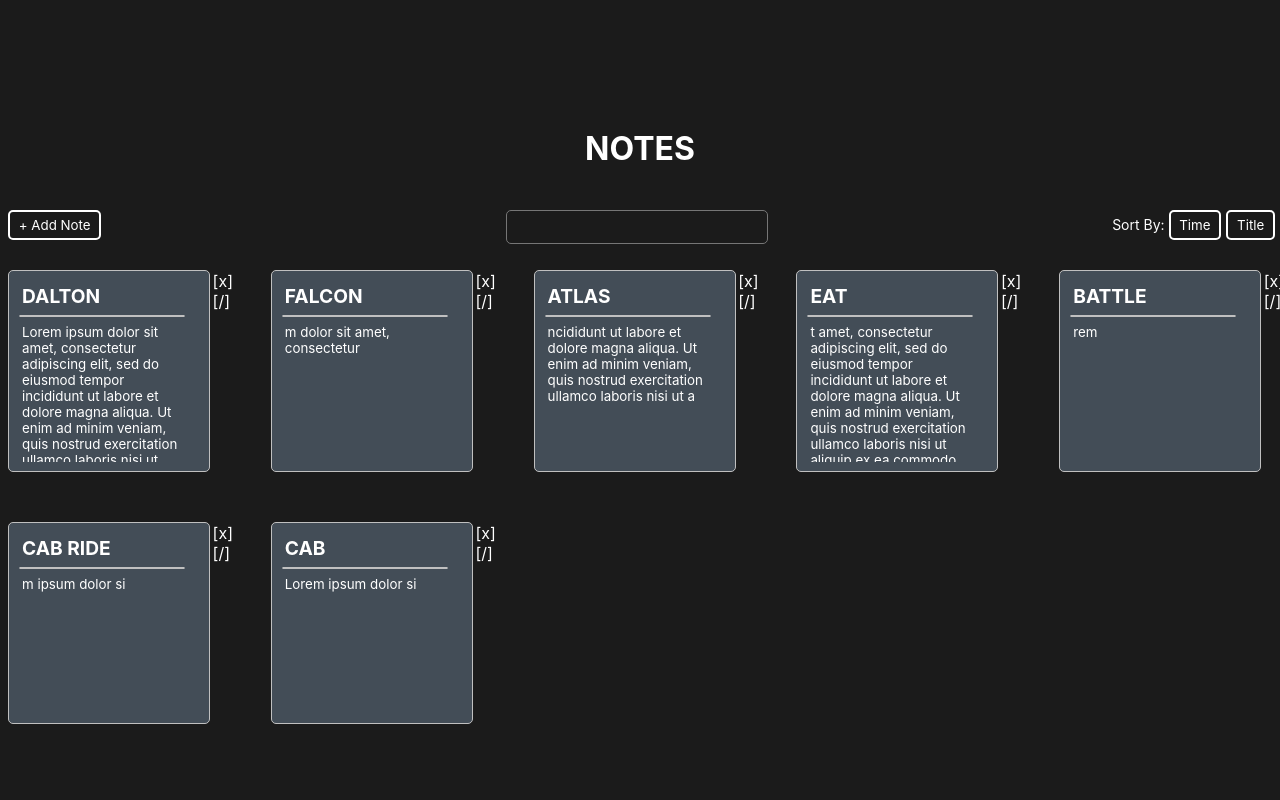
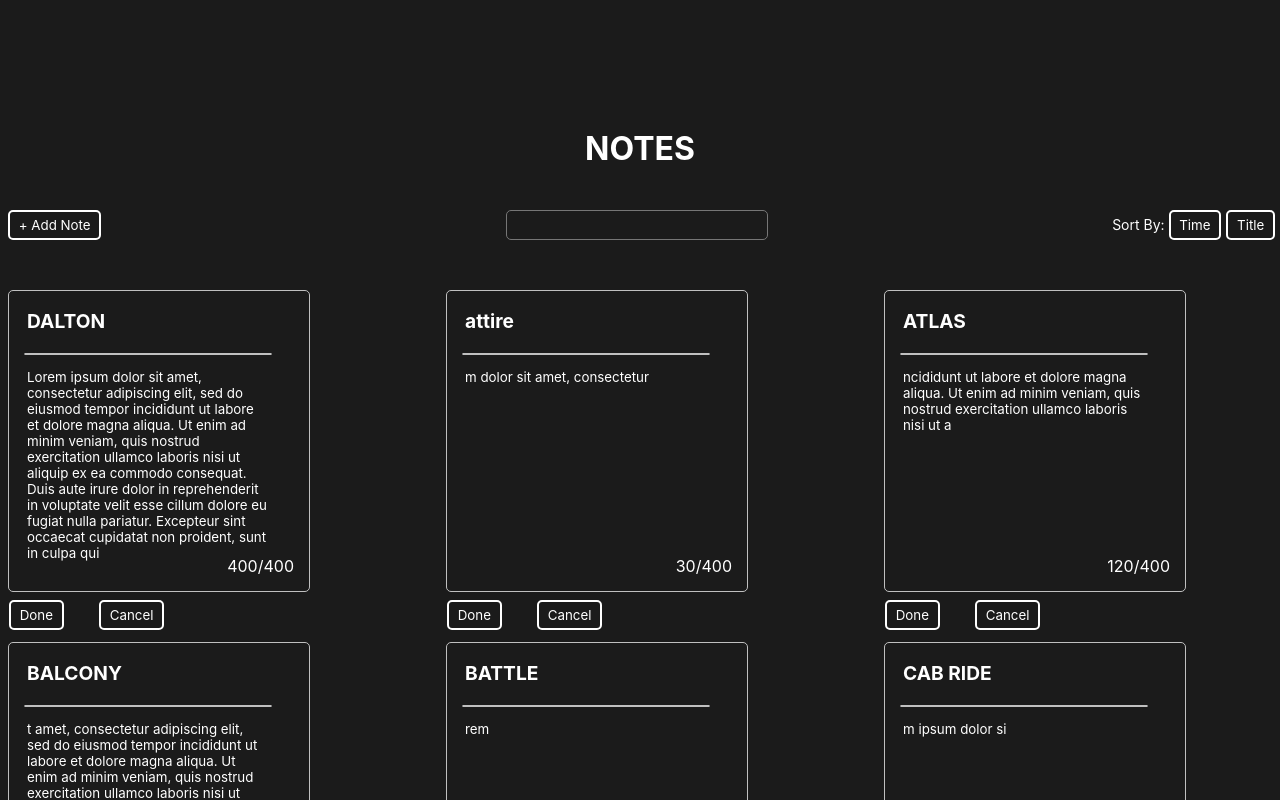
Before and after one commit to frontseat-astronaut/react-note-app, a React (Create React App) app: page / in a window 1280 px wide. Shown: the top 800 px of the page. Built offline with nearby package versions, Linux system fonts and the light colour scheme.

Commit message:
added character counter

```diff
--- a/src/App.css
+++ b/src/App.css
@@ -29,10 +29,12 @@
 
 .Search {
   position: absolute;
+  color:rgb(180, 180, 180);
   right:40%;
   width: 20%;
-  height: 3.5%;
+  height: 3%;
   resize: none;
+  font-size: 17px;
 }
 
 .SortOptions {
@@ -45,7 +47,7 @@
 .NotesGrid {
   display: grid;
   grid-gap: 50px;
-  grid-template-columns: repeat(auto-fit, minmax(190px, 1fr));
+  grid-template-columns: repeat(auto-fit, minmax(300px, 1fr));
 }
 
 .Note, .EditingNote {
@@ -54,8 +56,8 @@
   border-style: solid;
   border-width: thin;
   border-color: silver;
-  width: 200px;
-  height: 200px;
+  width: 300px;
+  height: 300px;
 }
 
 .EditingNote {
@@ -87,6 +89,16 @@
   width: 80%;
 }
 
+.charCounter, .badCharCounter {
+  position: absolute;
+  bottom: 5%;
+  right: 5%;
+}
+
+.badCharCounter{
+  color: red;
+}
+
 .titleTextLine {
   position: absolute;
   left:5%;
@@ -100,7 +112,7 @@
 .Options {
   position: absolute;
   text-align: left;
-  right: -12%;
+  right: -7%;
   display: inline-block;
 }
 
--- a/src/App.js
+++ b/src/App.js
@@ -4,24 +4,34 @@ var Scroll = require('react-scroll');
 var ScrollElement = Scroll.Element;
 var scroller = Scroll.scroller;
 
-let loremIpsum = "Lorem ipsum dolor sit amet, consectetur adipiscing elit, sed do eiusmod tempor incididunt ut labore et dolore magna aliqua. Ut enim ad minim veniam, quis nostrud exercitation ullamco laboris nisi ut aliquip ex ea commodo consequat. Duis aute irure dolor in reprehenderit in voluptate velit esse cillum dolore eu fugiat nulla pariatur. Excepteur sint occaecat cupidatat non proident, sunt in culpa qui officia deserunt mollit anim id est laborum";
+let loremIpsum = "Lorem ipsum dolor sit amet, consectetur adipiscing elit, sed do eiusmod tempor incididunt ut labore et dolore magna aliqua. Ut enim ad minim veniam, quis nostrud exercitation ullamco laboris nisi ut aliquip ex ea commodo consequat. Duis aute irure dolor in reprehenderit in voluptate velit esse cillum dolore eu fugiat nulla pariatur. Excepteur sint occaecat cupidatat non proident, sunt in culpa qui";
 
 let defaultNotes = [
   ["CAB", loremIpsum.slice(0, 20)],
   ["CAB RIDE", loremIpsum.slice(4, 20)],
   ["BATTLE", loremIpsum.slice(2, 5)],
-  ["EAT", loremIpsum.slice(20)],
+  ["BALCONY", loremIpsum.slice(20)],
   ["ATLAS", loremIpsum.slice(80, 200)],
-  ["FALCON", loremIpsum.slice(10, 40)],
+  ["attire", loremIpsum.slice(10, 40)],
   ["DALTON", loremIpsum],
 ];
+
+function CharCounter(props) {
+  let className = (props.text.length>props.charLimit)?"badCharCounter":"charCounter";
+  return <div className={className}>{props.text.length}/{props.charLimit}</div>;
+}
 
 function Note(props) {
 
   let textBody = function (field, autoFocus = true) {
     let firstCapField = field.charAt(0).toUpperCase() + field.slice(1);
     if (props.isTyping)
-      return <textarea autoFocus={autoFocus} className={`Note${firstCapField}`} value={props[`new${firstCapField}`]} readOnly={false} onChange={props.handleChangeNote(firstCapField)} />;
+      return (
+        <div>
+          <textarea autoFocus={autoFocus} className={`Note${firstCapField}`} value={props[`new${firstCapField}`]} readOnly={false} onChange={props.handleChangeNote(firstCapField)} />
+          {(field=="text")? <CharCounter text={props[`new${firstCapField}`]} charLimit={props.charLimit}/>:(null)}
+        </div>
+      );
     else
       return <textarea className={`Note${firstCapField}`} value={props[field]} readOnly={true} />;
   }
@@ -60,6 +70,8 @@ class App extends React.Component {
   constructor(props) {
     super(props);
 
+    this.charLimit = 400;
+
     this.createNote = this.createNote.bind(this);
     this.changeOrder = this.changeOrder.bind(this);
     this.displayNotes = this.displayNotes.bind(this);
@@ -76,7 +88,7 @@ class App extends React.Component {
 
     let notes = {}
     for (let i = 0; i < defaultNotes.length; ++i)
-      notes[i] = this.createNote(defaultNotes[i][0], defaultNotes[i][1], false, i);
+      notes[i] = this.createNote(defaultNotes[i][0], defaultNotes[i][1], true, i);
     this.state = {
       "notes": notes,
       "totalNotesCounter": Object.keys(notes).length,
@@ -89,9 +101,9 @@ class App extends React.Component {
   createNote(title, text, justCreated, time) {
     return {
       "title": title,
-      "newTitle": "",
+      "newTitle": title,
       "text": text,
-      "newText": "",
+      "newText": text,
       "isTyping": (justCreated) ? true : false,
       "justCreated": justCreated,
       "time": time,
@@ -114,25 +126,26 @@ class App extends React.Component {
           handleSubmit={this.handleSubmit(key)}
           handleCancel={this.handleCancel(key)}
           deleteNote={this.deleteNote(key)}
-          />
+          charLimit={this.charLimit}
+        />
       </div>
     );
   }
 
-  changeOrder(value){
-    let fn = function (event){
-      this.setState({"sortBy": value, "focusedNote": -1});
+  changeOrder(value) {
+    let fn = function (event) {
+      this.setState({ "sortBy": value, "focusedNote": -1 });
     }
     return fn.bind(this);
   }
 
   displayNotes() {
     // comparison functions
-    let byTime = (a, b) => {return b[1].time-a[1].time};
-    let byTitle = (a, b) => {return (a[1].title<b[1].title)?-1:1}; // lexicographic compare
+    let byTime = (a, b) => { return b[1].time - a[1].time };
+    let byTitle = (a, b) => { return (a[1].title.toLowerCase() < b[1].title.toLowerCase()) ? -1 : 1 }; // lexicographic compare
 
     let sortFn;
-    switch(this.state.sortBy){
+    switch (this.state.sortBy) {
       case "title": sortFn = byTitle; break;
       default: sortFn = byTime;
     }
@@ -141,8 +154,8 @@ class App extends React.Component {
     arrNotes.sort(sortFn);
 
     // filter out notes that don't follow constraints
-    let filteredNotes = arrNotes.filter(([_, note])=>{
-      return note.title.toLowerCase().includes(this.state.searchString.toLowerCase());
+    let filteredNotes = arrNotes.filter(([_, note]) => {
+      return note.title.toLowerCase().startsWith(this.state.searchString.toLowerCase());
     });
 
     return (
@@ -153,7 +166,7 @@ class App extends React.Component {
   }
 
   handleChangeSearch(event) {
-    this.setState({"searchString": event.target.value});
+    this.setState({ "searchString": event.target.value });
   }
 
   handleNewNote(event) {
@@ -161,14 +174,14 @@ class App extends React.Component {
       let note = this.createNote("", "", true, state.totalNotesCounter);
       let notes = state.notes;
       notes[state.totalNotesCounter] = note;
-      return { "notes": notes, "totalNotesCounter": state.totalNotesCounter + 1, "focusedNote": state.totalNotesCounter, "searchString":""};
+      return { "notes": notes, "totalNotesCounter": state.totalNotesCounter + 1, "focusedNote": state.totalNotesCounter, "searchString": "" };
     });
   }
 
   editNote(key) {
     let editNote = function (event) {
       this.setState((state) => {
-        updateObject(state.notes[key], { "isTyping": true, "newTitle": state.notes[key].title, "newText": state.notes[key].text});
+        updateObject(state.notes[key], { "isTyping": true, "newTitle": state.notes[key].title, "newText": state.notes[key].text });
         return { "notes": state.notes, "focusedNote": key }
       });
     };
@@ -183,7 +196,7 @@ class App extends React.Component {
           if (firstCapField == "Title")
             value = value.replace("\n", "");
           updateObject(state.notes[key], { [`new${firstCapField}`]: value });
-          return { "notes": state.notes, "focusedNote": key  };
+          return { "notes": state.notes, "focusedNote": key };
         });
       }
       return handleChangeNote.bind(this);
@@ -195,6 +208,8 @@ class App extends React.Component {
     let handleSubmit = function (event) {
       this.setState((state) => {
         let note = state.notes[key];
+        if(note.newText.length > this.charLimit)
+          return {};
         updateObject(note, { "isTyping": false, "text": note.newText, "title": note.newTitle, "justCreated": false });
         return { "notes": state.notes, "focusedNote": key };
       });
@@ -203,7 +218,7 @@ class App extends React.Component {
   }
 
   handleCancel(key) {
-    let handleCancel = function(event) {
+    let handleCancel = function (event) {
       let note = this.state.notes[key];
       if (note.justCreated)
         delete this.state.notes[key];
@@ -216,19 +231,19 @@ class App extends React.Component {
 
   deleteNote(key) {
     let handleDelete = function (event) {
-      if(window.confirm("Delete Note?"))
+      if (window.confirm("Delete Note?"))
         delete this.state.notes[key];
-      this.setState({"notes": this.state.notes, "focusedNote": -1});
+      this.setState({ "notes": this.state.notes, "focusedNote": -1 });
     };
     return handleDelete.bind(this);
   }
 
-  _scrollToNote(){
-    if(this.state.focusedNote <0) return;
-    scroller.scrollTo(`Note ${this.state.focusedNote}`, {"smooth": true});
+  _scrollToNote() {
+    if (this.state.focusedNote < 0) return;
+    scroller.scrollTo(`Note ${this.state.focusedNote}`, { "smooth": true });
   }
 
-  componentDidUpdate(){
+  componentDidUpdate() {
     this._scrollToNote();
   }
 
@@ -244,7 +259,7 @@ class App extends React.Component {
           <button onClick={this.changeOrder("time")}> Time </button>
           <button onClick={this.changeOrder("title")}> Title </button>
         </div>
-        <br /> <br /> <br />
+        <br /> <br /> <br /> <br />
         {this.displayNotes()}
       </div>
     );
```
